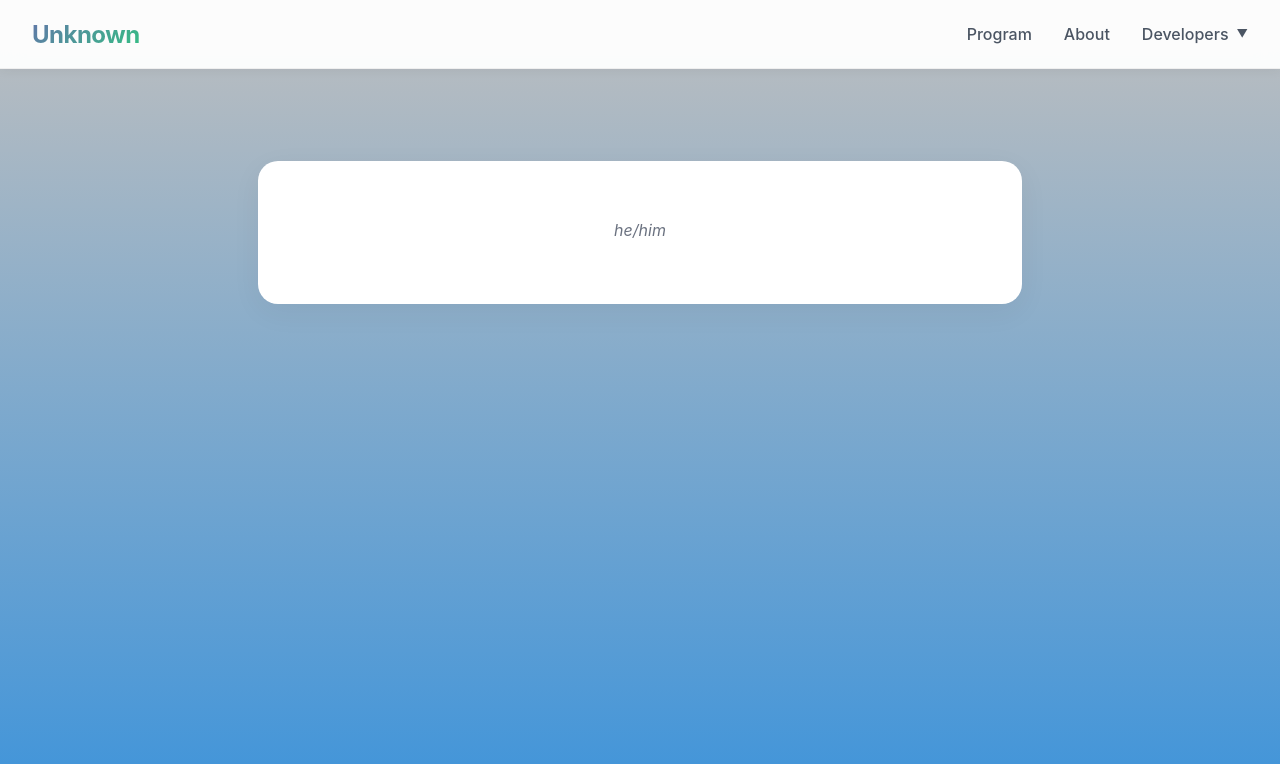
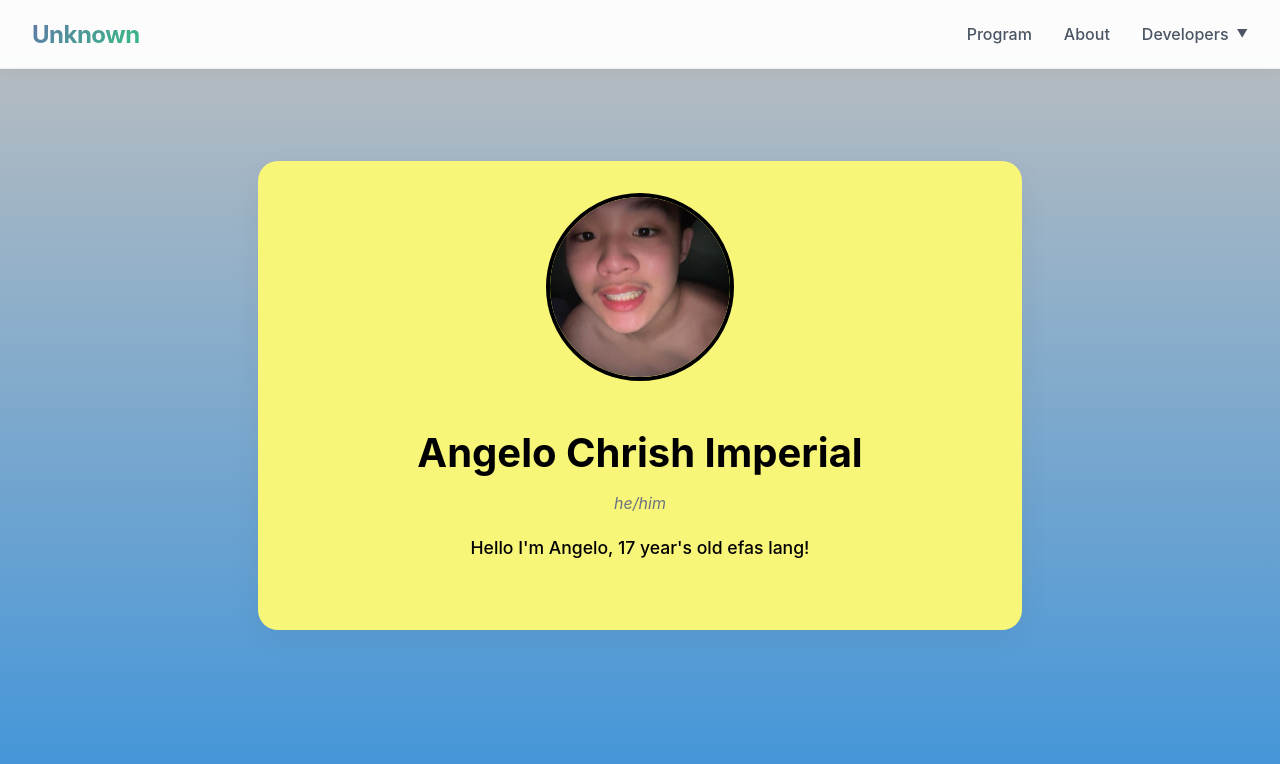
Before and after one commit to ItsJeffDev/group-unknown, a Vue app: page /developers/ci in a window 1280 px wide. Shown: the top 764 px of the page. Built offline with nearby package versions, Linux system fonts and the light colour scheme.

Commit message:
add chrish

```diff
--- a/src/components/developers/ChrishDeveloper.vue
+++ b/src/components/developers/ChrishDeveloper.vue
@@ -1,24 +1,24 @@
 <template>
   <div class="chrish-page">
     <div class="profile-section">
-      <!-- <img class="avatar" :src="jeff" alt="Chrish Imperial" /> -->
-      <h1> </h1>
+      <img class="avatar" :src="chrish" alt="Chrish Imperial" />
+      <h1> Angelo Chrish Imperial </h1>
       <p class="pronouns">he/him</p>
       <p class="title">
-
+        Hello I'm Angelo, 17 year's old efas lang!
       </p>
     </div>
   </div>
 </template>
 
 <script>
-// import chrish from "@/assets/chrish.jpg";
+import chrish from "@/assets/kulot.jpg";
 
 export default {
   name: "ChrishDeveloper",
   data() {
     return {
-    //   chrish
+      chrish
     };
   }
 };
@@ -30,7 +30,7 @@ export default {
   margin: 2rem auto;
   padding: 2rem;
   font-family: "Inter", sans-serif;
-  background: #fff;
+  background: #f8f679;
   border-radius: 20px;
   box-shadow: 0 8px 30px rgb(0 0 0 / 0.05);
   text-align: center;
@@ -45,13 +45,13 @@ export default {
   height: 180px;
   border-radius: 50%;
   object-fit: cover;
-  border: 4px solid #36bd85;
+  border: 4px solid #000000;
   margin-bottom: 1rem;
 }
 
 h1 {
   font-size: 2.5rem;
-  color: #2563eb;
+  color: #000000;
   margin-bottom: 0.25rem;
 }
 
@@ -64,7 +64,7 @@ h1 {
 
 .title {
   font-size: 1.1rem;
-  color: #374151;
+  color: #000000;
   margin-bottom: 1.5rem;
   font-weight: 500;
   line-height: 2;
--- a/src/views/Program.vue
+++ b/src/views/Program.vue
@@ -18,14 +18,16 @@
           <img :src="jeff" alt />
         </div>
         <h3>Jeff Kolin Miranda</h3>
-        <p>I am a 17-year-old developer from Legazpi City who breathes code. I started with a simple "Hello World" and it turned into an unstoppable passion for Full-Stack Development.</p>
+        <p>I am a 17-year-old developer from Legazpi City who breathes code. I started with a simple "Hello World" and
+          it turned into an unstoppable passion for Full-Stack Development.</p>
       </div>
       <div class="feature-card">
         <div class="profile">
           <img :src="rey" alt />
         </div>
         <h3> Reyjan Gabriel Dajab </h3> <!-- Add your Name -->
-        <p> Hi, I’m Janrey Abunda. I am a student who likes to learn new things and improve my skills. I am responsible, helpful, and doing my best to achieve my goals. </p> <!-- Your description here -->
+        <p> Hi, I’m Janrey Abunda. I am a student who likes to learn new things and improve my skills. I am responsible,
+          helpful, and doing my best to achieve my goals. </p> <!-- Your description here -->
 
       </div>
       <div class="feature-card">
@@ -36,12 +38,12 @@
         <p> always lonely but not alone </p> <!-- Your description here -->
 
       </div>
-            <div class="feature-card">
+      <div class="feature-card">
         <div class="profile">
-          <img src alt />
+          <img :src="chrish" alt />
         </div>
-        <h3> Kulot</h3> <!-- Add your Name -->
-        <p> ... </p> <!-- Your description here -->
+        <h3> Angelo Chrish Imperial</h3> <!-- Add your Name -->
+        <p> Hello I'm Angelo, 17 year's old efas lang! </p> <!-- Your description here -->
 
       </div>
     </div>
@@ -52,7 +54,8 @@
 import jazh from "@/assets/jazh.jpg";
 import jeff from "@/assets/jeff.jpg";
 import rey from "@/assets/rey.jpg";
-import lisa from "@/assets/lisa.jpg"
+import lisa from "@/assets/lisa.jpg";
+import chrish from "@/assets/kulot.jpg";
 
 export default {
   name: "ProgramView",
@@ -61,7 +64,8 @@ export default {
       jazh,
       jeff,
       rey,
-      lisa
+      lisa,
+      chrish
     }
   }
 };
@@ -84,11 +88,10 @@ export default {
 
 .hero h1 {
   font-size: 3rem;
-  background: linear-gradient(
-    135deg,
-    #266bff,
-    #36bd85
-  ); /* Vibrant gradient text */
+  background: linear-gradient(135deg,
+      #266bff,
+      #36bd85);
+  /* Vibrant gradient text */
   -webkit-background-clip: text;
   -webkit-text-fill-color: transparent;
   margin-bottom: 1rem;
```
